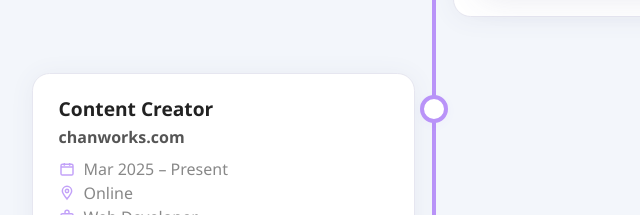
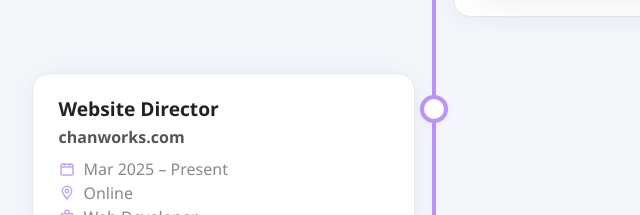
Before and after one commit to brian-website/brian-website.github.io, a plain HTML site: page index.html in a window 1280 px wide. Shown: the part 3245-3460 px from the top of the page, 206-846 px from the left. Drawn offline with Linux system fonts and the light colour scheme.

Commit message:
Update index.html change to website director

```diff
--- a/index.html
+++ b/index.html
@@ -660,7 +660,7 @@
         <div class="timeline-dot"></div>
         <div class="timeline-content">
           <div class="timeline-title">
-            Content Creator
+            Website Director
           </div>
           <div class="timeline-subtitle">
             <strong>chanworks.com</strong>
```
